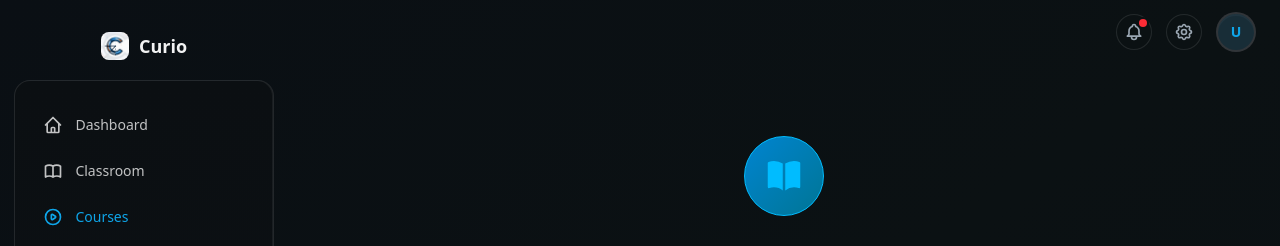
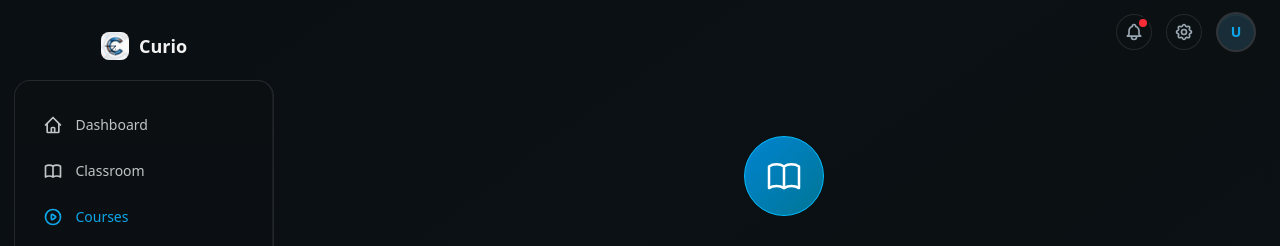
Before and after one commit to Code-Assassin-Fred/CBC-AI-Tutors, a Next.js app: page /dashboard/student/courses in a window 1280 px wide. Shown: the top 246 px of the page. Built offline with nearby package versions, Linux system fonts and the light colour scheme; no server answers.

Commit message:
reverted the book icon to its original outlined design

```diff
--- a/app/dashboard/student/courses/page.tsx
+++ b/app/dashboard/student/courses/page.tsx
@@ -97,8 +97,8 @@ function CoursesPageContent() {
                 {/* Mascot/Icon */}
                 <div className="mb-4 sm:mb-6">
                     <div className="inline-flex items-center justify-center w-14 h-14 sm:w-20 sm:h-20 rounded-full bg-gradient-to-br from-sky-600 to-cyan-700 border border-sky-400">
-                        <svg className="w-7 h-7 sm:w-10 sm:h-10 text-sky-400" fill="currentColor" viewBox="0 0 24 24">
-                            <path d="M11.25 4.533A9.707 9.707 0 006 3a9.735 9.735 0 00-3.25.555.75.75 0 00-.5.707v14.25a.75.75 0 001 .707A8.237 8.237 0 016 18.75c1.995 0 3.823.707 5.25 1.886V4.533zM12.75 20.636A8.214 8.214 0 0118 18.75c.966 0 1.89.166 2.75.47a.75.75 0 001-.708V4.262a.75.75 0 00-.5-.707A9.735 9.735 0 0018 3a9.707 9.707 0 00-5.25 1.533v16.103z" />
+                        <svg className="w-7 h-7 sm:w-10 sm:h-10 text-white" fill="none" viewBox="0 0 24 24" stroke="currentColor">
+                            <path strokeLinecap="round" strokeLinejoin="round" strokeWidth={1.5} d="M12 6.253v13m0-13C10.832 5.477 9.246 5 7.5 5S4.168 5.477 3 6.253v13C4.168 18.477 5.754 18 7.5 18s3.332.477 4.5 1.253m0-13C13.168 5.477 14.754 5 16.5 5c1.747 0 3.332.477 4.5 1.253v13C19.832 18.477 18.247 18 16.5 18c-1.746 0-3.332.477-4.5 1.253" />
                         </svg>
                     </div>
                 </div>
```
